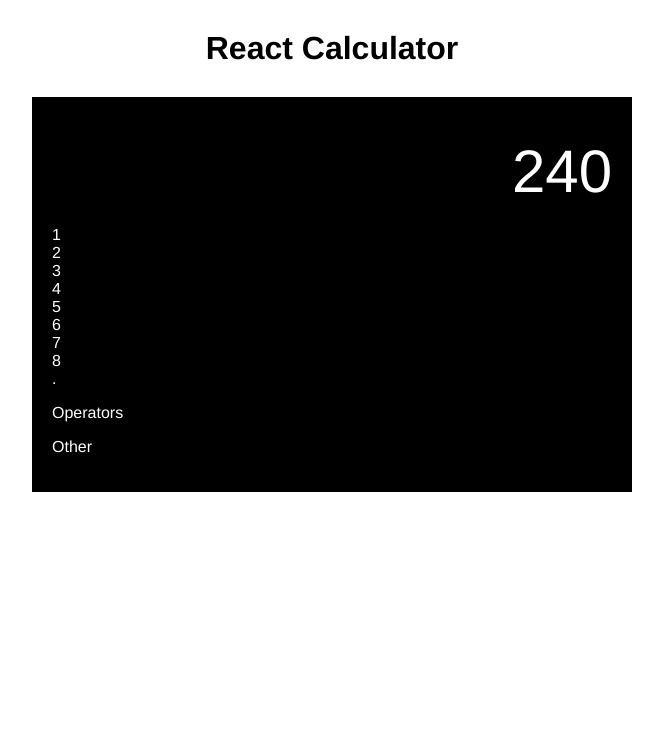
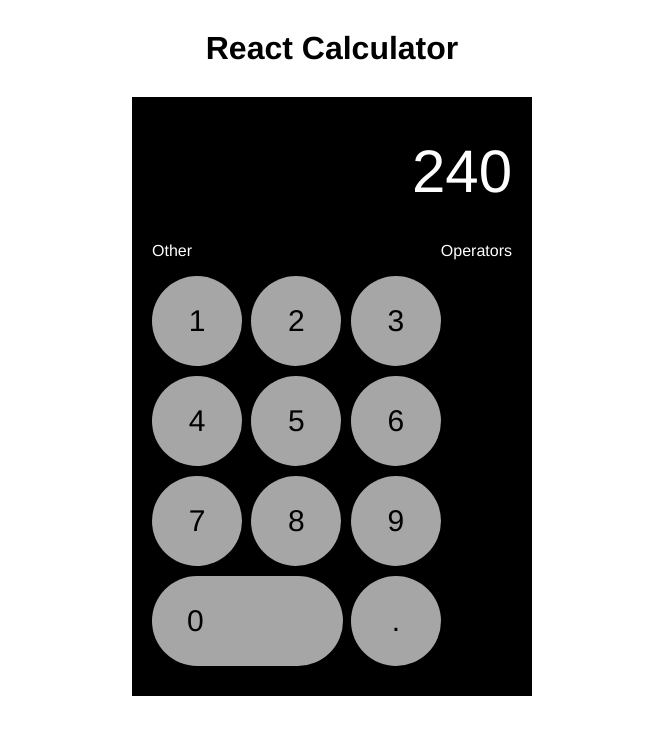
Before and after one commit to jknowles94/react-calculator, a React (Create React App) app: page / in a window 1280 px wide. Shown: the top 734 px of the page, without its empty margins (308-971 px from the left). Built offline with nearby package versions, Linux system fonts and the light colour scheme.

Commit message:
Number styling

```diff
--- a/src/components/Numbers/NumberButton/NumberButton.js
+++ b/src/components/Numbers/NumberButton/NumberButton.js
@@ -1,8 +1,10 @@
 import React from 'react';
+import './NumberButton.scss';
 
 const NumberButton = (props) => {
+	let classes = props.children === 0 ? ["NumberBtn", "grow"] : ["NumberBtn"];
   return (
-  	<div>
+  	<div className={classes.join(' ')}>
   		{props.children}
   	</div>
   );
--- a/src/components/Numbers/NumberButton/NumberButton.scss
+++ b/src/components/Numbers/NumberButton/NumberButton.scss
@@ -0,0 +1,18 @@
+.NumberBtn {
+	background: #a6a6a6;
+	color: #000;
+	text-align: center;
+	font-size: 30px;
+	border-radius: 50%;
+	width: 90px;
+	height: 90px;
+	line-height: 90px;
+	margin-bottom: 10px;
+
+	&.grow {
+		flex-grow: 0.9;
+		border-radius: 50px;
+		text-align: left;
+		padding-left: 35px;
+	}
+}
--- a/src/components/Numbers/Numbers.js
+++ b/src/components/Numbers/Numbers.js
@@ -1,8 +1,9 @@
 import React from 'react';
 import NumberButton from './NumberButton/NumberButton';
+import './Numbers.scss';
 
 const Numbers = (props) => {
-	const NumberList = [1,2,3,4,5,6,7,8,"."];
+	const NumberList = [1,2,3,4,5,6,7,8,9,0,"."];
 
 	let btns = NumberList.map((item, index) => {
 		return (
@@ -11,9 +12,9 @@ const Numbers = (props) => {
 	});
 
   return (
-  	<React.Fragment>
+  	<div className="numbers">
   		{btns}
-  	</React.Fragment>
+  	</div>
   );
 };
 
--- a/src/components/Numbers/Numbers.scss
+++ b/src/components/Numbers/Numbers.scss
@@ -0,0 +1,5 @@
+.numbers {
+	display: flex;
+	flex-wrap: wrap;
+	justify-content: space-between;
+}
--- a/src/containers/Calculator/Calculator.js
+++ b/src/containers/Calculator/Calculator.js
@@ -8,9 +8,13 @@ class Calculator extends Component {
     return (
     	<div className="calculator">
         <Display/>
-        <Numbers/>
-        <p>Operators</p>
-        <p>Other</p>
+        <div className="calc_btns">
+        	<div>
+	        	<p>Other</p>
+	        	<Numbers/>
+	        </div>
+	        <p>Operators</p>
+	       </div>
       </div>
     );
   }
--- a/src/containers/Calculator/Calculator.scss
+++ b/src/containers/Calculator/Calculator.scss
@@ -6,7 +6,12 @@
   padding: 20px;
   box-sizing: border-box;
 
-  @media (min-width: 600px) {
-    width: 600px;
+  @media (min-width: 400px) {
+    width: 400px;
+  }
+
+  .calc_btns {
+  	display: flex;
+  	justify-content: space-around;
   }
 }
```
